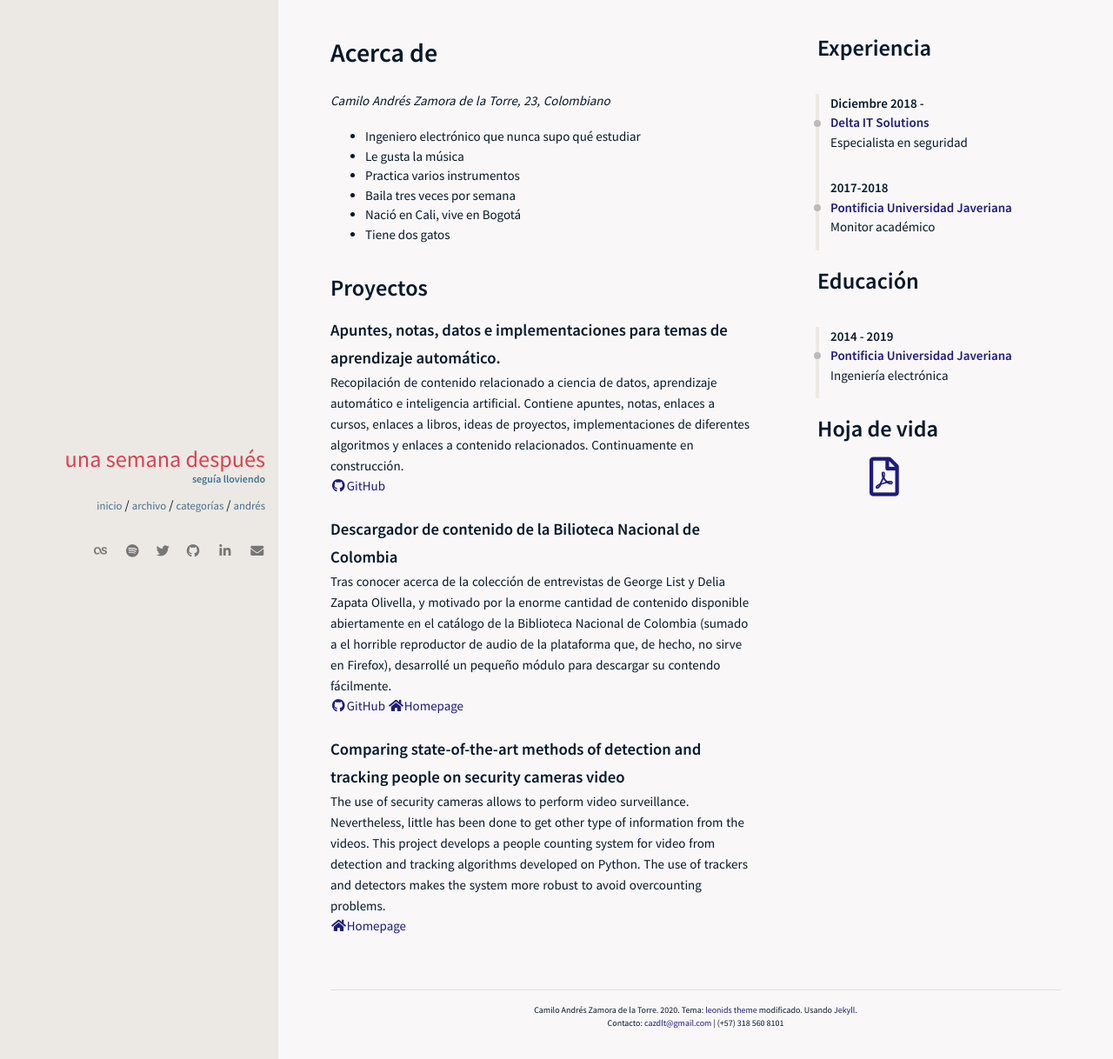
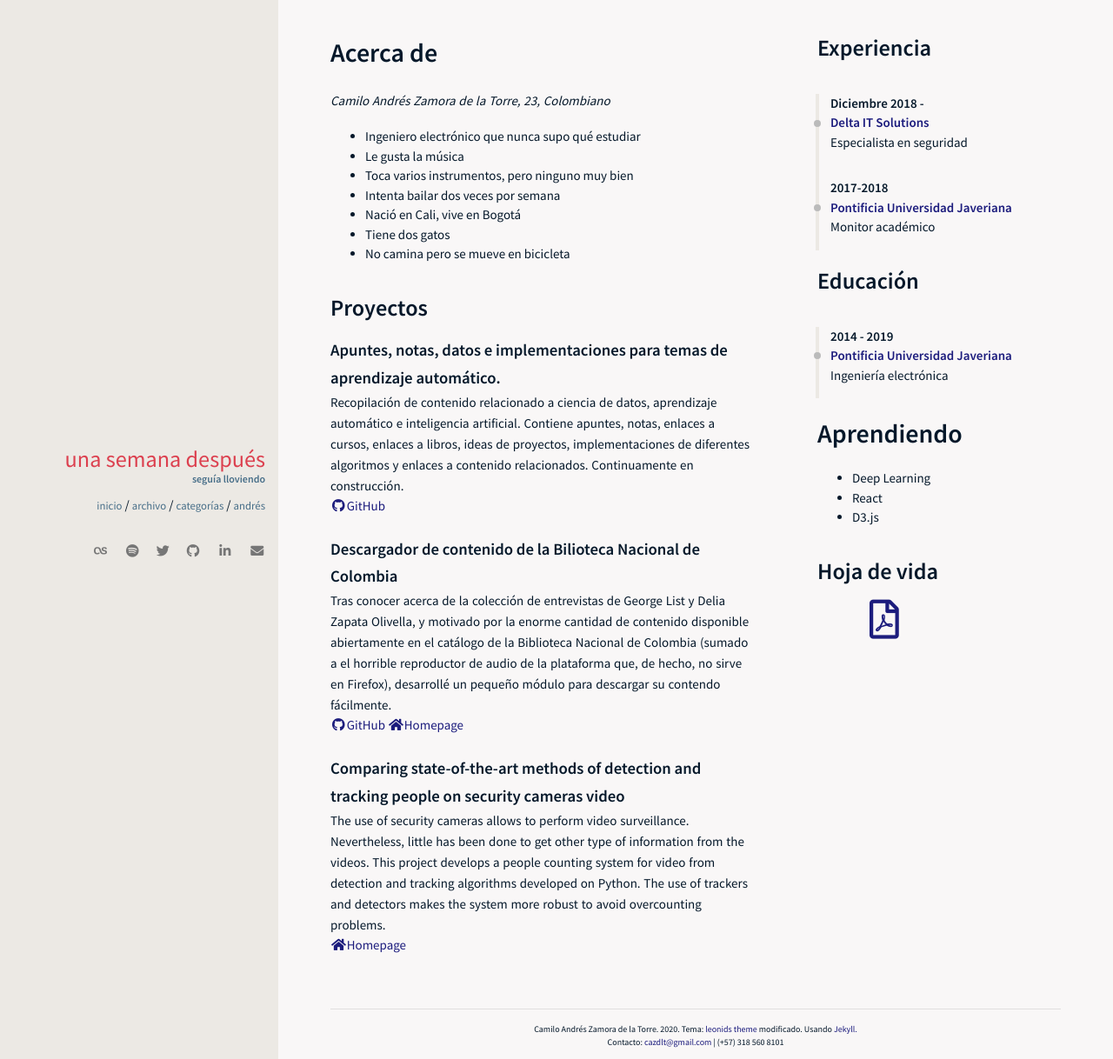
Before and after one commit to cazdlt/cazdlt.github.io, a Jekyll site: the page built from resume.html, in a window 1280 px wide. Shown: the whole page at 87% size. Built offline with Jekyll 4.4.1, drawn with Linux system fonts in a browser that asks for light colours.

Commit message:
Añadida sección "Aprendiendo" al about

```diff
--- a/_includes/sections/about.html
+++ b/_includes/sections/about.html
@@ -8,9 +8,10 @@
     <ul>
         <li>Ingeniero electrónico que nunca supo qué estudiar</li>
         <li>Le gusta la música</li>
-        <li>Practica varios instrumentos</li>
-        <li>Baila tres veces por semana</li>
+        <li>Toca varios instrumentos, pero ninguno muy bien</li>
+        <li>Intenta bailar dos veces por semana</li>
         <li>Nació en Cali, vive en Bogotá</li>
         <li>Tiene dos gatos</li>
+        <li>No camina pero se mueve en bicicleta</li>
     </ul>
 </div>
--- /dev/null
+++ b/_includes/sections/learning.html
@@ -0,0 +1,9 @@
+<h1><span data-i18n="skills.my_skills">Aprendiendo</span></h1>
+
+<div class="timeline" id="timeline">
+    <ul>
+        <li>Deep Learning</li>
+        <li>React</li>
+        <li>D3.js</li>
+    </ul>
+</div>
--- a/_layouts/resume.html
+++ b/_layouts/resume.html
@@ -27,6 +27,9 @@ layout: default
             {% include sections/education.html %}
         </div>
         <div class="row">
+            {% include sections/learning.html %}
+        </div>
+        <div class="row">
             {% include sections/cv.html %}
         </div>
     </div>
```
Also changed, not shown: README.md.
